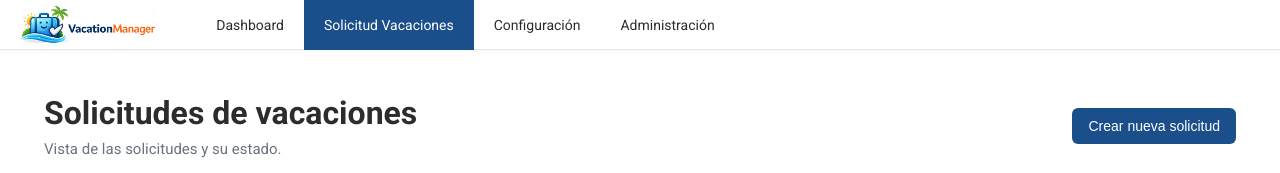
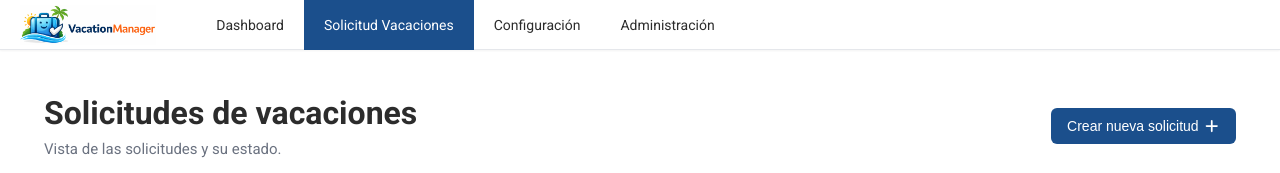
Before and after one commit to nasserissat/VacationManagerBackend, a Vue app in the folder vacation-frontend/: page /leaves in a window 1280 px wide. Shown: the top 173 px of the page. Built offline with nearby package versions, Linux system fonts and the light colour scheme.

Commit message:
fontawesome library installed

```diff
--- a/vacation-frontend/src/main.ts
+++ b/vacation-frontend/src/main.ts
@@ -2,7 +2,14 @@ import './styles.css'
 import { createApp } from 'vue'
 import App from './App.vue'
 import { router } from './router'
+import { library } from '@fortawesome/fontawesome-svg-core'
+import { FontAwesomeIcon } from '@fortawesome/vue-fontawesome'
+
+import { faUser, faGear, faHouse, faPlus } from '@fortawesome/free-solid-svg-icons'
+
+library.add(faUser, faGear, faHouse, faPlus)
 
 const app = createApp(App)
+app.component('fa-icon', FontAwesomeIcon)
 app.use(router)
 app .mount('#app')
--- a/vacation-frontend/src/pages/LeavesPage.vue
+++ b/vacation-frontend/src/pages/LeavesPage.vue
@@ -8,6 +8,7 @@
 
       <button class="btn btn-primary shine-effect" @click="openCreateModal">
         Crear nueva solicitud
+        <fa-icon icon="plus" class="ml-1" />
       </button>
     </div>
 
@@ -174,7 +175,6 @@
 import { computed, ref } from 'vue'
 import ModalComponent from '@/components/modal.component.vue'
 import { VacationRequestListDto } from '@/models/vacation/VacationRequestListDto'
-import EmployeeModule from '@/components/EmployeeModule.vue'
 
 
 
```
